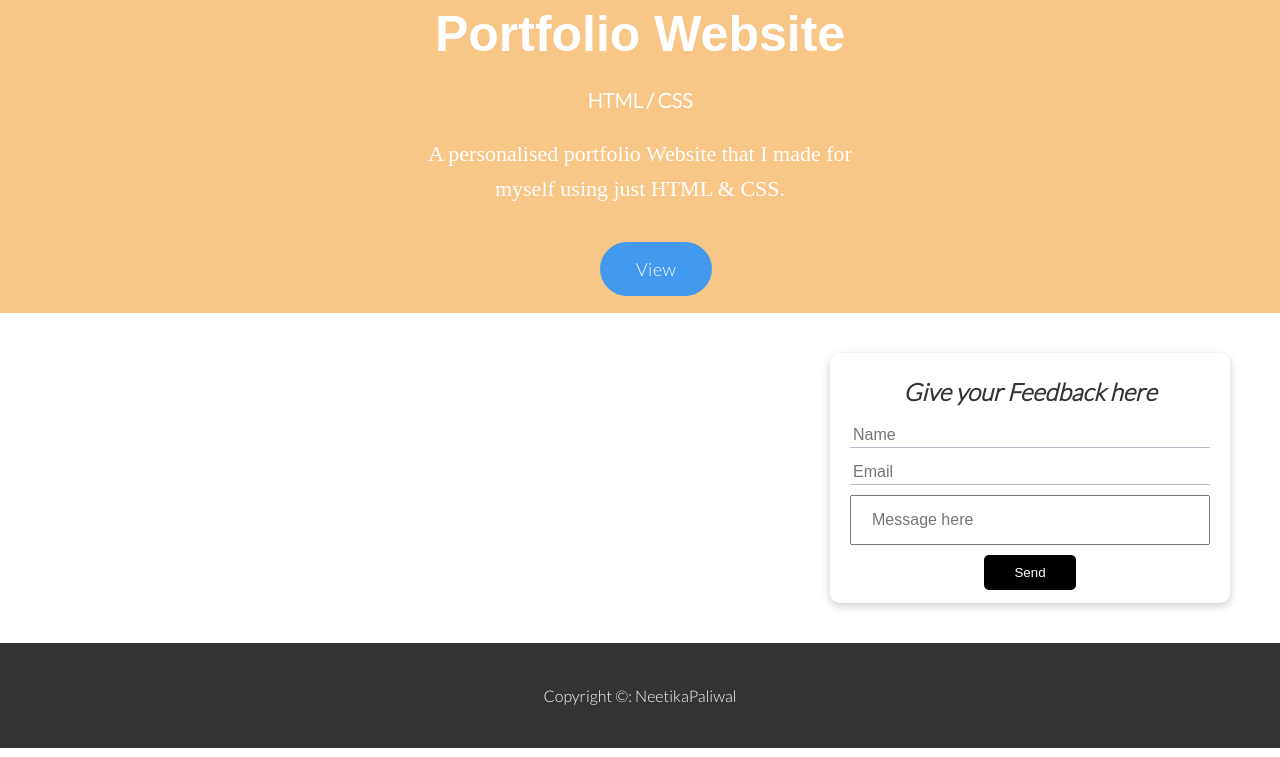
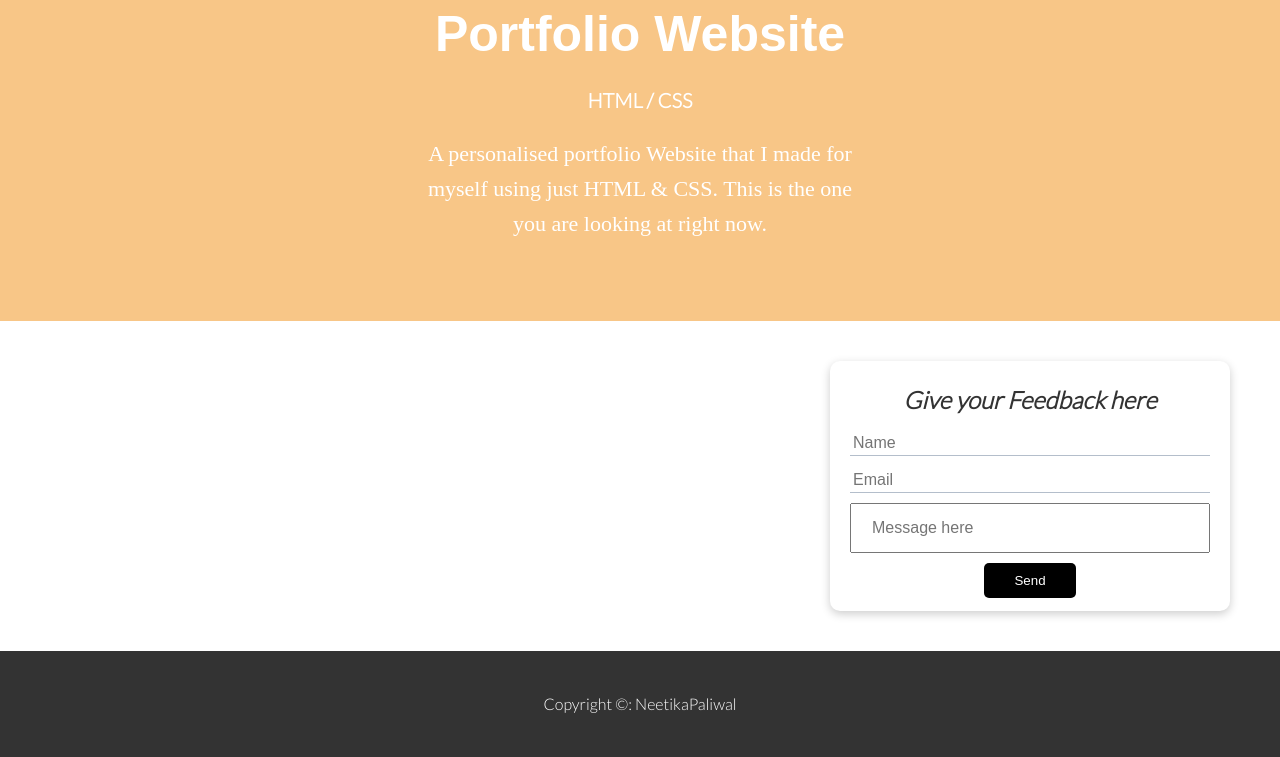
Before and after one commit to p98nikku/Portfolio-Website, a plain HTML site: page index.html in a window 1280 px wide. Shown: the part 3964-4721 px from the top of the page. Drawn offline with Linux system fonts and the light colour scheme.

Commit message:
first commit

```diff
--- a/index.html
+++ b/index.html
@@ -106,8 +106,8 @@
                             <h3 class="head3">HTML / CSS </h3>
                             <p class="p3">
                                 A personalised portfolio Website that I made for myself using just HTML & CSS.
+                                This is the one you are looking at right now.
                             </p>
-                            <a class="mainbtn" href="https://p98nikku.github.io/Portfolio-Website/.">View</a>
                         </div>
                     </div>
              </div>
```
